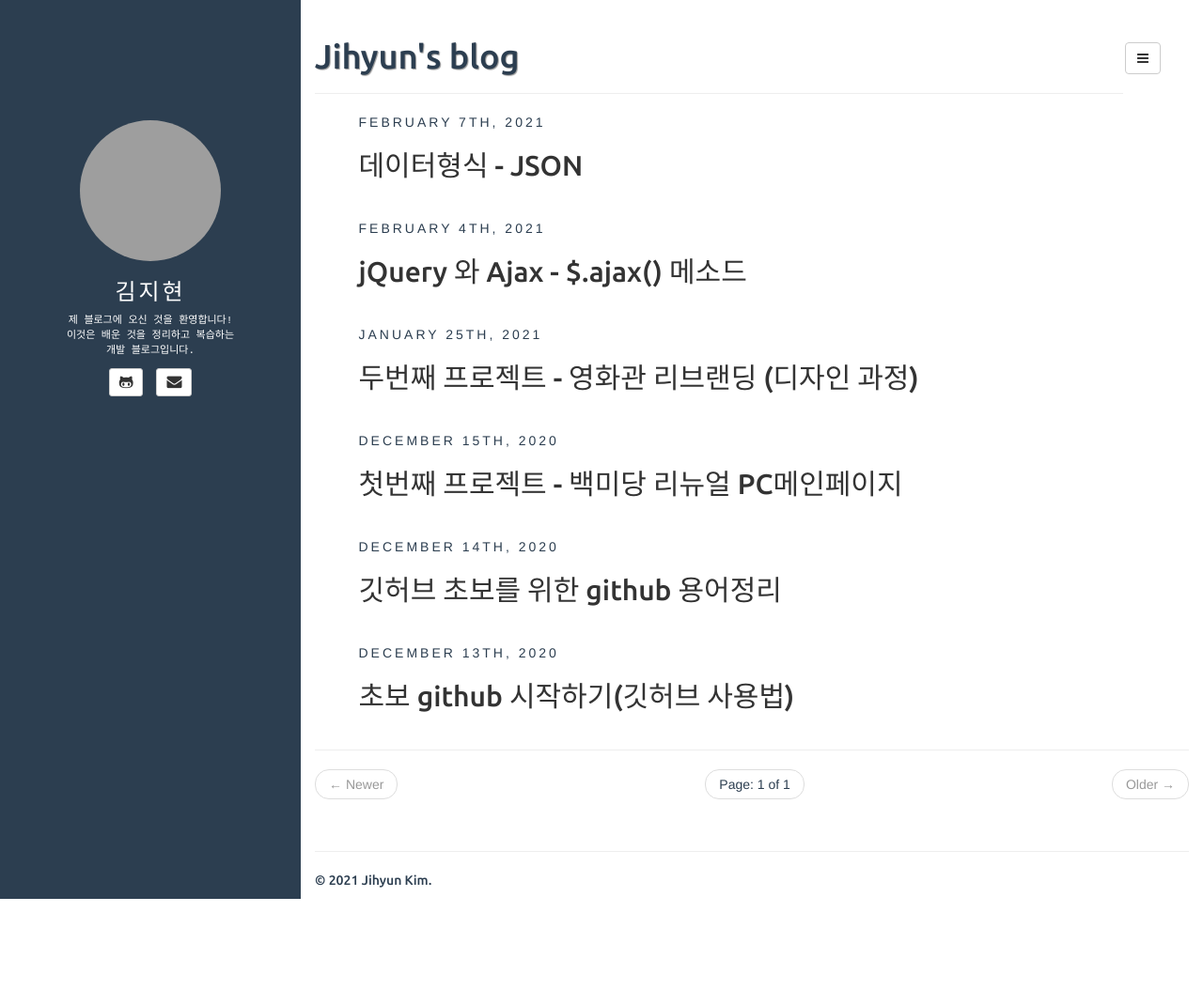
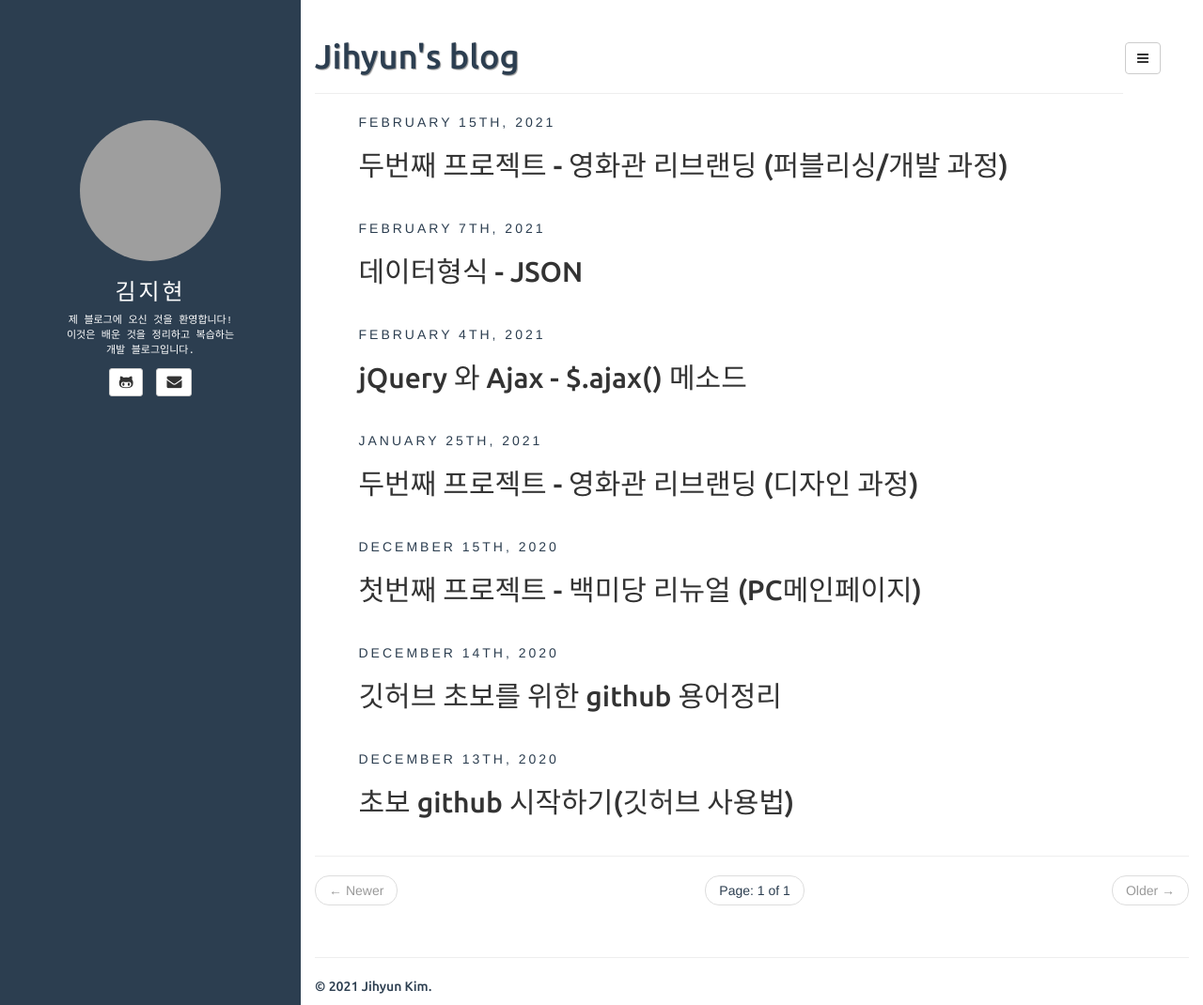
Before and after one commit to jkim68888/jkim68888.github.io, a Jekyll site: the page built from index.html, in a window 1280 px wide and 1070 px high. Shown: the whole window at 94% size. Built offline with Jekyll 4.4.1, drawn with Linux system fonts in a browser that asks for light colours; the list of posts is cut into pages by our own code; grey boxes are pictures that could not be loaded.

Commit message:
두번째 프로젝트 퍼블리싱 및 개발편 블로그 작성중

```diff
--- a/_posts/2020-12-15-baekmidang-project-complete.markdown
+++ b/_posts/2020-12-15-baekmidang-project-complete.markdown
@@ -1,6 +1,6 @@
 ---
 layout: post
-title:  "첫번째 프로젝트 - 백미당 리뉴얼 PC메인페이지"
+title:  "첫번째 프로젝트 - 백미당 리뉴얼 (PC메인페이지)"
 date:   2020-12-15 09:17:46 +0900
 categories: project
 ---
--- /dev/null
+++ b/_posts/2021-02-15-g.i.f-project-coding.markdown
@@ -0,0 +1,36 @@
+---
+layout: post
+title:  "두번째 프로젝트 - 영화관 리브랜딩 (퍼블리싱/개발 과정)"
+date:   2021-02-15 09:17:46 +0900
+categories: project
+---
+
+## jQuery plugin - Swiper-slide
+
+### play/pause 버튼 구현
+
+![playpause01](https://user-images.githubusercontent.com/75922558/107927922-00ec8480-6fbb-11eb-8a04-b4d5882b1d9c.JPG)
+
+
+### progressbar 구현
+
+![progressbar](https://user-images.githubusercontent.com/75922558/107927952-0ba71980-6fbb-11eb-8be7-a0bfe2aded1d.JPG)
+
+
+## jQuery pulugin - Colorbox
+
+
+
+
+## map API
+
+
+
+## tabbar 구현
+
+
+
+
+## 파라미터 값
+
+## jQuery Date 객체 - 날짜 선택상자 구현
```
Also changed, not shown: _posts/2021-02-07-json.markdown (+4 -4 lines).
